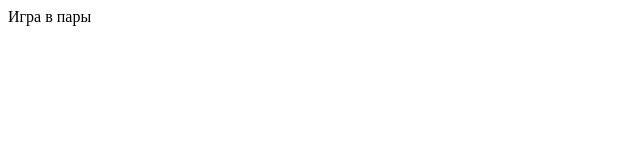
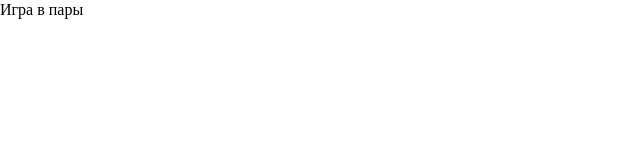
Before and after one commit to SergeyLebidko/wilix_task_2, a React (Create React App) app: page / in a window 1280 px wide. Shown: the top 160 px of the page, without its empty margins (0-640 px from the left). Built offline with nearby package versions, Linux system fonts and the light colour scheme.

Commit message:
Добавлен сброс стилей браузера

```diff
--- a/src/styles/init.scss
+++ b/src/styles/init.scss
@@ -0,0 +1,40 @@
+/* Сброс стилей браузера */
+html, body, main, div, span, object, iframe, h1, h2, h3, h4, h5, h6, p, blockquote, pre, a, abbr, acronym, address, big, cite, code, del, dfn, em, img, ins, kbd, q, s, samp, small, strike, strong, sub, sup, tt, var, b, u, i, center, dl, dt, dd, ol, ul, li, fieldset, form, label, legend,
+table, caption, tbody, tfoot, thead, tr, th, td, article, aside, canvas, details, embed,
+figure, figcaption, footer, header, hgroup, menu, nav, output, ruby, section, summary,
+time, mark, audio, video, button {
+  margin: 0;
+  padding: 0;
+  border: 0;
+  font-size: 1rem;
+  vertical-align: baseline;
+  box-sizing: border-box;
+}
+
+article, aside, details, figcaption, figure, footer, header, hgroup, menu, nav, section {
+  display: block;
+}
+
+body {
+  line-height: 1.2;
+}
+
+ol {
+  padding-left: 0;
+  list-style: decimal;
+}
+
+ul {
+  padding-left: 0;
+  list-style: none;
+}
+
+table {
+  border-collapse: collapse;
+  border-spacing: 0;
+}
+
+canvas {
+  margin: 0;
+  padding: 0;
+}
```
